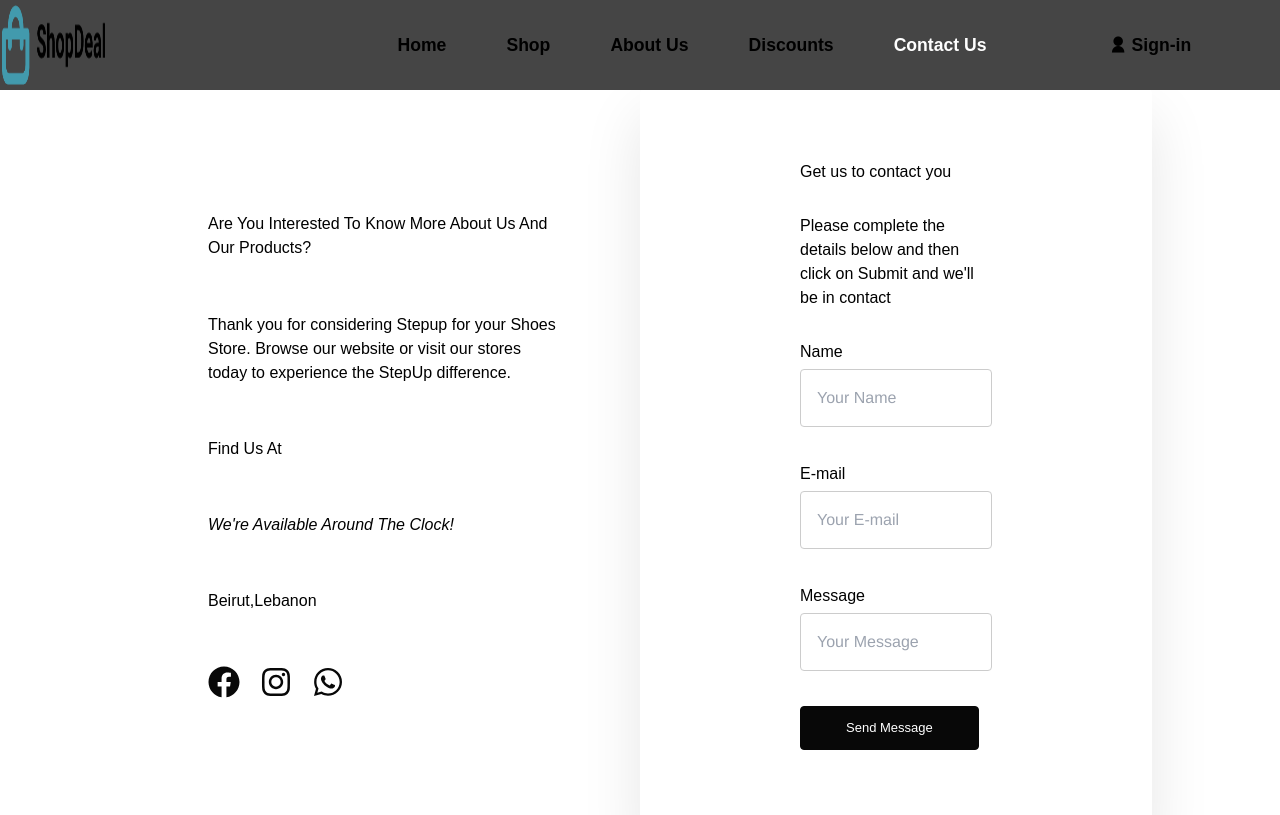
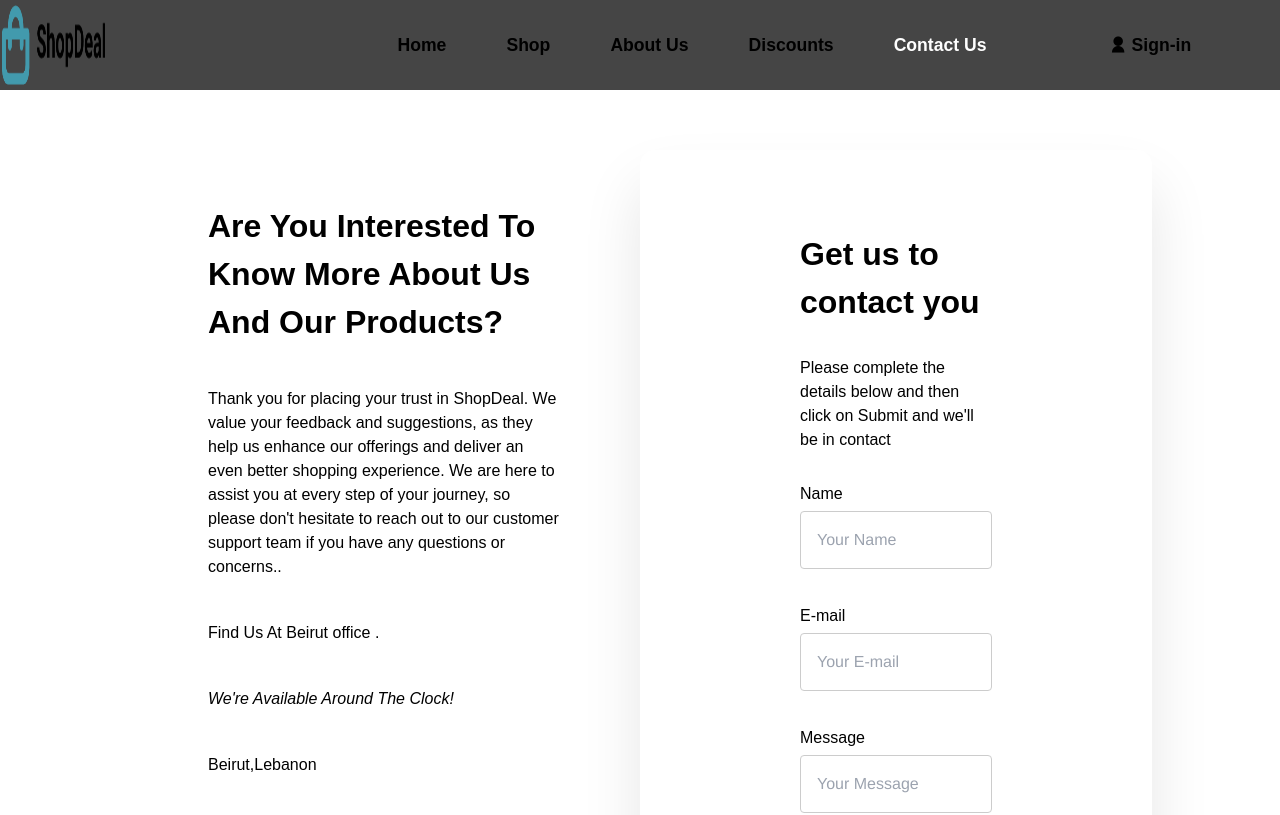
Before and after one commit to Hasanelmestrah/Final-Front, a React (Create React App) app: page /contactus in a window 1280 px wide. Shown: the top 815 px of the page. Built offline with nearby package versions, Linux system fonts and the light colour scheme.

Commit message:
contact update

```diff
--- a/src/Pages/Contactus/contact.css
+++ b/src/Pages/Contactus/contact.css
@@ -5,7 +5,10 @@
   width: 80%;
   margin: 5rem auto;
 }
-
+h1 {
+  font-weight: 900;
+  font-size: 2rem;
+}
 .contact_info {
   width: 50%;
   padding: 5rem;
@@ -21,6 +24,7 @@
   flex-direction: column;
   border-radius: 15px;
   box-shadow: 0px 35px 60px 0px rgb(0 0 0 / 10%);
+  margin-top: 70px;
 }
 
 .form_contact {
@@ -102,6 +106,7 @@
     padding: 1rem 1rem;
     align-items: center;
     gap: 0.8rem;
+    margin-top: 100px;
   }
 
   .contact_info h1 {
@@ -112,6 +117,7 @@
   .form_contact_container {
     width: 100%;
     padding: 2rem 1rem;
+    margin-top: -10px;
   }
 
   .form_contact h1,
--- a/src/Pages/Contactus/contact.jsx
+++ b/src/Pages/Contactus/contact.jsx
@@ -1,6 +1,6 @@
 import "./contact.css";
 import axios from "axios";
-import { useState, useRef } from "react";
+import React, { useState, useRef } from "react";
 import emailjs from "@emailjs/browser";
 import { FaFacebook, FaInstagram, FaWhatsapp } from "react-icons/fa";
 
@@ -67,11 +67,13 @@ const ContactUs = () => {
           <h1>Are You Interested To Know More About Us And Our Products?</h1>
         </span>
         <p>
-          {" "}
-          Thank you for considering Stepup for your Shoes Store. Browse our
-          website or visit our stores today to experience the StepUp difference.
+          Thank you for placing your trust in ShopDeal. We value your feedback
+          and suggestions, as they help us enhance our offerings and deliver an
+          even better shopping experience. We are here to assist you at every
+          step of your journey, so please don't hesitate to reach out to our
+          customer support team if you have any questions or concerns..
         </p>
-        <h3>Find Us At</h3>
+        <h3>Find Us At Beirut office .</h3>
         <i className="status"> We're Available Around The Clock! </i>
         <p>
           <span className="Beirut_lebanon">Beirut,Lebanon </span>
```
